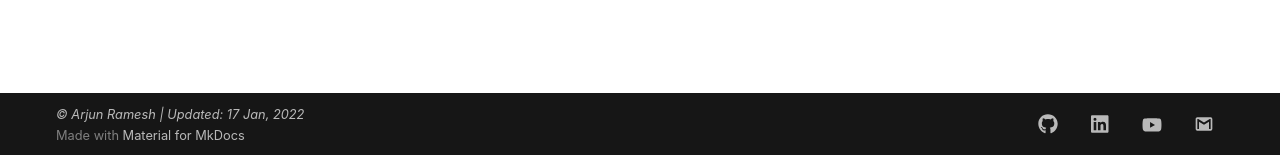
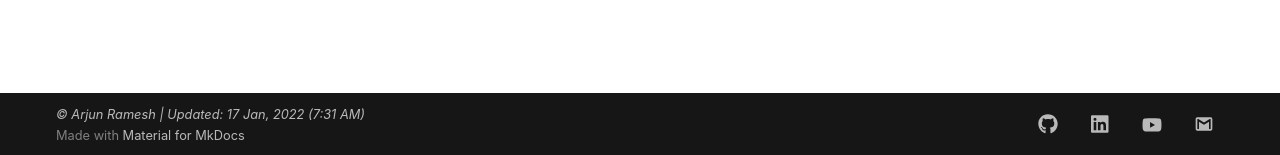
Before and after one commit to arjunr2/personal-website, an MkDocs documentation site: the page built from docs/index.md, in a window 1280 px wide and 1323 px high. Shown: the part 1165-1320 px from the top of the window. Built offline with MkDocs 1.6.1 and Material for MkDocs 9.7.7, drawn with Linux system fonts in a browser that asks for light colours; emoji names are drawn with the system emoji font; some web fonts are replaced; part of the change alters nothing that is shown.

```diff
--- a/overrides/partials/copyright.html
+++ b/overrides/partials/copyright.html
@@ -26,7 +26,7 @@
       &copy; {{ config.copyright_notice.author }}
   {% endif %}
   {% if config.copyright_notice.update_time == true %}
-      | Updated: {{ build_date_utc.strftime('%d %b, %Y') }}
+      | Updated: {{ build_date_utc.strftime('%d %b, %Y (%-I:%M %p)') }}
   {% endif %}
     </i>
   </div>
```
Also changed, not shown: 1 other file.
